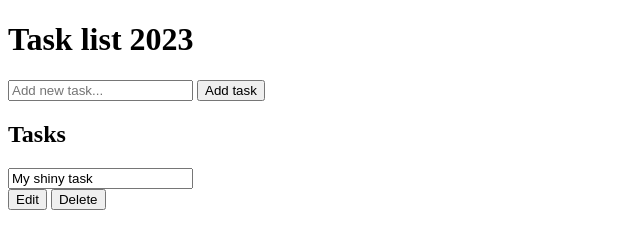
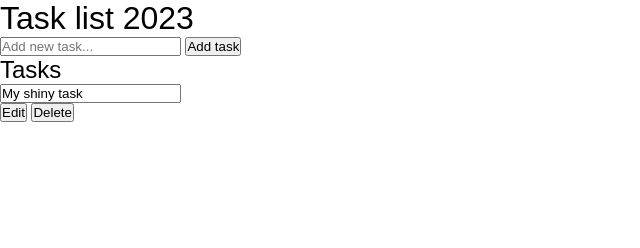
Before and after one commit to andyDevMdg/javascript-to-do-list, a plain HTML site: page index.html in a window 1280 px wide. Shown: the whole page, without its empty margins (0-640 px from the left). Drawn offline with Linux system fonts and the light colour scheme.

Commit message:
Add universal CSS rules

```diff
--- a/main.css
+++ b/main.css
@@ -7,3 +7,11 @@
     --pink: #EC4899;
     --purple: #8B5CF6;
 }
+
+* {
+    margin: 0;
+    padding: 0;
+    box-sizing: border-box;
+    font-family: 'Hanken Grotesk', sans-serif;
+    font-weight: 500;
+}
```
